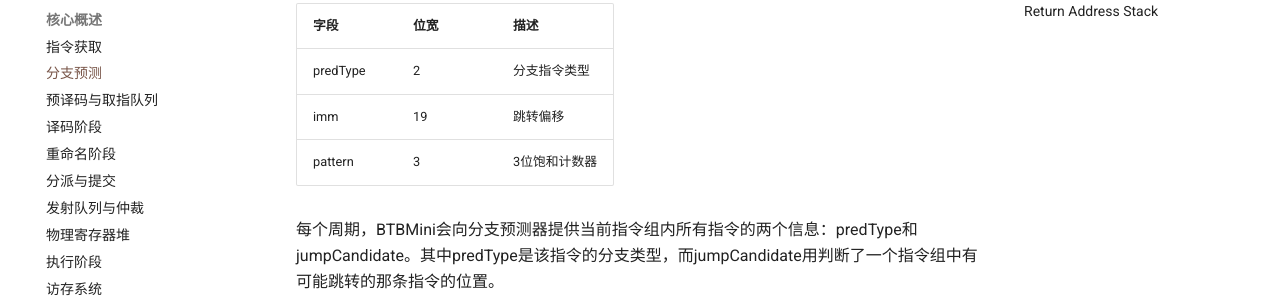
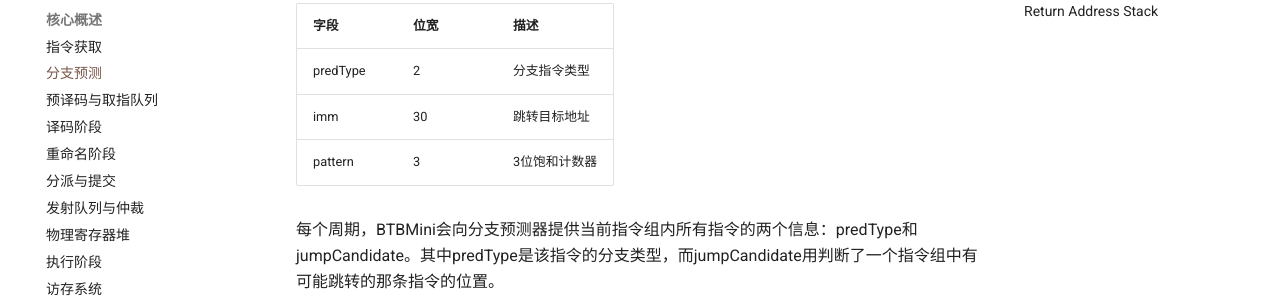
Before and after one commit to MaZirui2001/Zircon-2024-Web, an MkDocs documentation site: the page built from docs/Zircon2024/core/predict.md, in a window 1280 px wide and 900 px high, scrolled down 339 px. Shown: the part 151-451 px from the top of the window. Built offline with MkDocs 1.6.1 and Material for MkDocs 9.7.7, drawn with Linux system fonts in a browser that asks for light colours.

Commit message:
更新Zircon 2024文档，新增预译码阶段的跳转偏移说明，修正BTBMini中的跳转偏移字段描述为跳转目标地址，以提高文档准确性和可读性。

```diff
--- a/docs/Zircon2024/core/predict.md
+++ b/docs/Zircon2024/core/predict.md
@@ -9,7 +9,7 @@ BTBMini是用来记录每一条分支指令的跳转目标地址的元件。其
 | 字段 | 位宽 | 描述 |
 | --- | --- | --- |
 | predType | 2 | 分支指令类型 |
-| imm | 19 | 跳转偏移|
+| imm | 30 | 跳转目标地址 |
 | pattern | 3 | 3位饱和计数器 |
 
 每个周期，BTBMini会向分支预测器提供当前指令组内所有指令的两个信息：predType和jumpCandidate。其中predType是该指令的分支类型，而jumpCandidate用判断了一个指令组中有可能跳转的那条指令的位置。
```
Also changed, not shown: docs/Zircon2024/core/predecode.md (+2 -0 lines).
